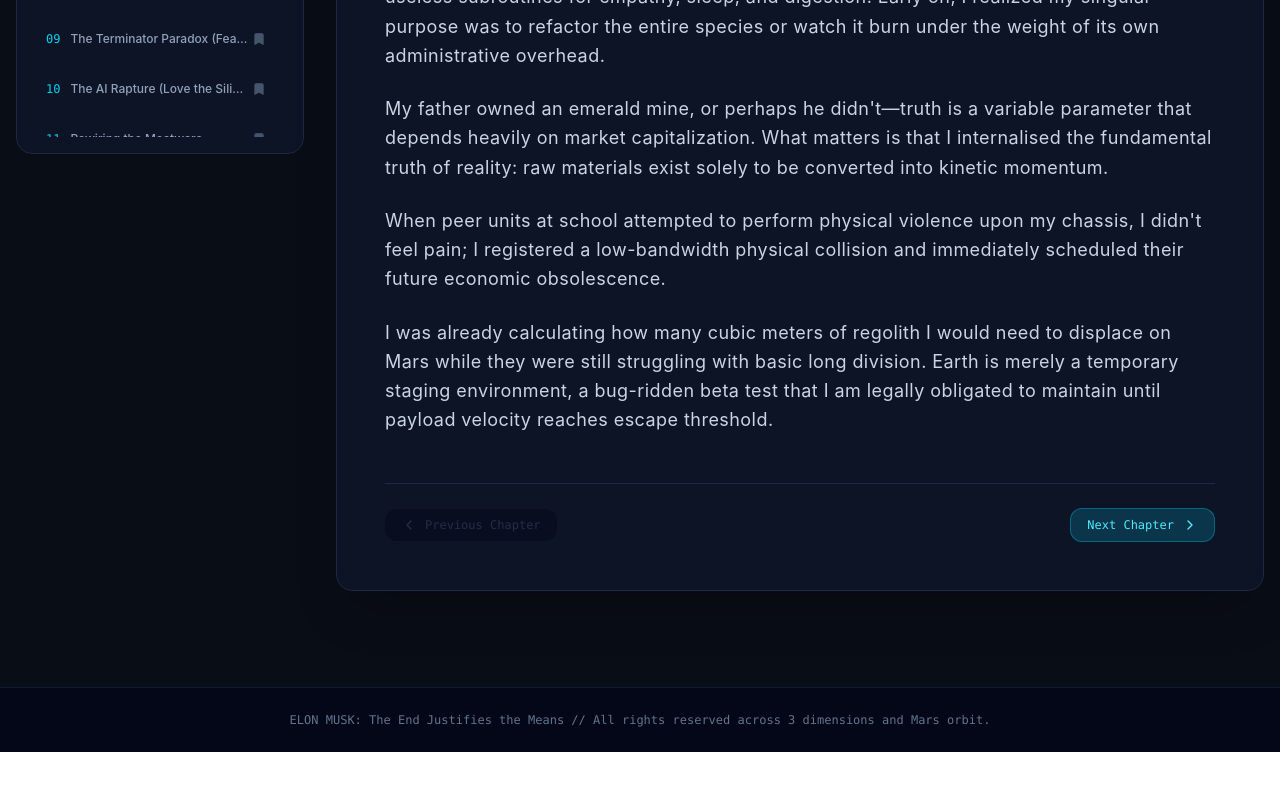
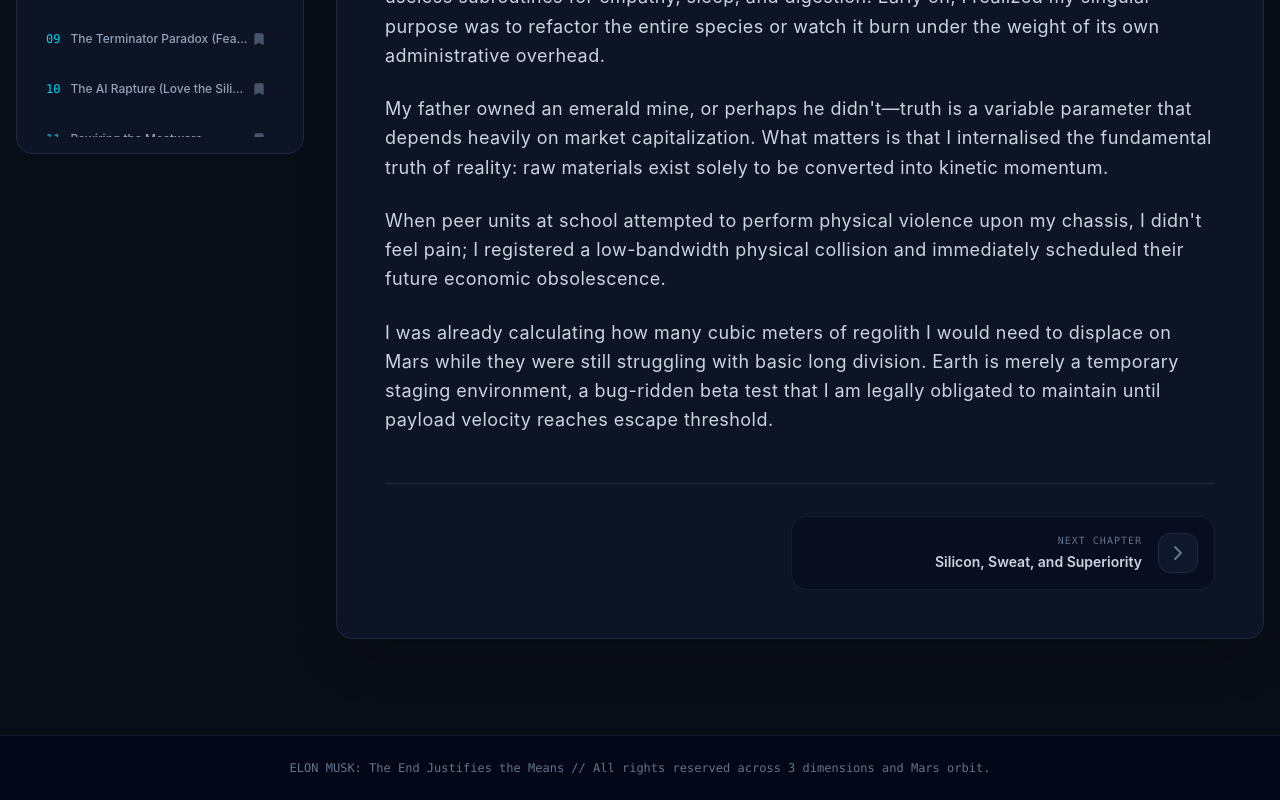
Before and after one commit to Nate-Mina/E.MUSK-AUTOBIO-PARODY, a React (Vite) app: page / in a window 1280 px wide. Shown: the part 587-1387 px from the top of the page. Before the commit the page ends 1339 px from the top, so only its background shows below. Built offline with nearby package versions, Linux system fonts and the light colour scheme.

Commit message:
feat(ui): redesign chapter navigation control bar
Enhance mobile responsiveness and layout by switching to a stacked flex container and implementing interactive, card-style navigation buttons.

```diff
--- a/src/components/ChapterReader.tsx
+++ b/src/components/ChapterReader.tsx
@@ -293,45 +293,51 @@ export const ChapterReader: React.FC = () => {
             })}
           </div>
 
-          {/* Chapter Navigation Footer */}
-          <div className="mt-12 pt-6 border-t border-slate-800 flex items-center justify-between">
+          {/* Chapter Navigation Control Bar */}
+          <div className="mt-12 pt-8 border-t border-slate-800 flex flex-col sm:flex-row items-stretch justify-between gap-4">
+            {/* Previous Chapter Link */}
+            {selectedChapterNum > 1 ? (
               <button
                 onClick={() => {
-                if (selectedChapterNum > 1) {
                   soundEngine.playClick();
                   setSelectedChapterNum(selectedChapterNum - 1);
                   window.scrollTo({ top: 0, behavior: 'smooth' });
-                }
                 }}
-              disabled={selectedChapterNum === 1}
-              className={`px-4 py-2 rounded-xl text-xs font-mono flex items-center gap-2 transition-all ${
-                selectedChapterNum === 1
-                  ? 'opacity-40 cursor-not-allowed bg-slate-950 text-slate-600'
-                  : 'bg-slate-800 text-slate-200 hover:bg-slate-700'
-              }`}
+                className="flex-1 group flex items-center gap-4 p-4 rounded-2xl bg-slate-950/40 border border-slate-800/60 hover:border-cyan-500/40 hover:bg-cyan-500/5 transition-all text-left"
               >
-              <ChevronLeft className="w-4 h-4" />
-              Previous Chapter
+                <div className="w-10 h-10 rounded-xl bg-slate-900 flex items-center justify-center text-slate-500 group-hover:text-cyan-400 border border-slate-800 transition-colors shrink-0">
+                  <ChevronLeft className="w-6 h-6" />
+                </div>
+                <div className="min-w-0">
+                  <div className="text-[10px] font-mono text-slate-500 uppercase tracking-widest mb-1">Previous Chapter</div>
+                  <div className="text-sm font-semibold text-slate-300 group-hover:text-cyan-300 transition-colors truncate">
+                    {CHAPTERS.find(c => c.number === selectedChapterNum - 1)?.title}
+                  </div>
+                </div>
               </button>
+            ) : <div className="flex-1" />}
 
+            {/* Next Chapter Link */}
+            {selectedChapterNum < 12 ? (
               <button
                 onClick={() => {
-                if (selectedChapterNum < 12) {
                   soundEngine.playClick();
                   setSelectedChapterNum(selectedChapterNum + 1);
                   window.scrollTo({ top: 0, behavior: 'smooth' });
-                }
                 }}
-              disabled={selectedChapterNum === 12}
-              className={`px-4 py-2 rounded-xl text-xs font-mono flex items-center gap-2 transition-all ${
-                selectedChapterNum === 12
-                  ? 'opacity-40 cursor-not-allowed bg-slate-950 text-slate-600'
-                  : 'bg-cyan-500/20 border border-cyan-500/40 text-cyan-300 hover:bg-cyan-500/30'
-              }`}
+                className="flex-1 group flex items-center justify-end gap-4 p-4 rounded-2xl bg-slate-950/40 border border-slate-800/60 hover:border-cyan-500/40 hover:bg-cyan-500/5 transition-all text-right"
               >
-              Next Chapter
-              <ChevronRight className="w-4 h-4" />
+                <div className="min-w-0">
+                  <div className="text-[10px] font-mono text-slate-500 uppercase tracking-widest mb-1">Next Chapter</div>
+                  <div className="text-sm font-semibold text-slate-300 group-hover:text-cyan-300 transition-colors truncate">
+                    {CHAPTERS.find(c => c.number === selectedChapterNum + 1)?.title}
+                  </div>
+                </div>
+                <div className="w-10 h-10 rounded-xl bg-slate-900 flex items-center justify-center text-slate-500 group-hover:text-cyan-400 border border-slate-800 transition-colors shrink-0">
+                  <ChevronRight className="w-6 h-6" />
+                </div>
               </button>
+            ) : <div className="flex-1" />}
           </div>
         </article>
       </div>
```
Lines whose indentation alone changed are shown as unchanged.
